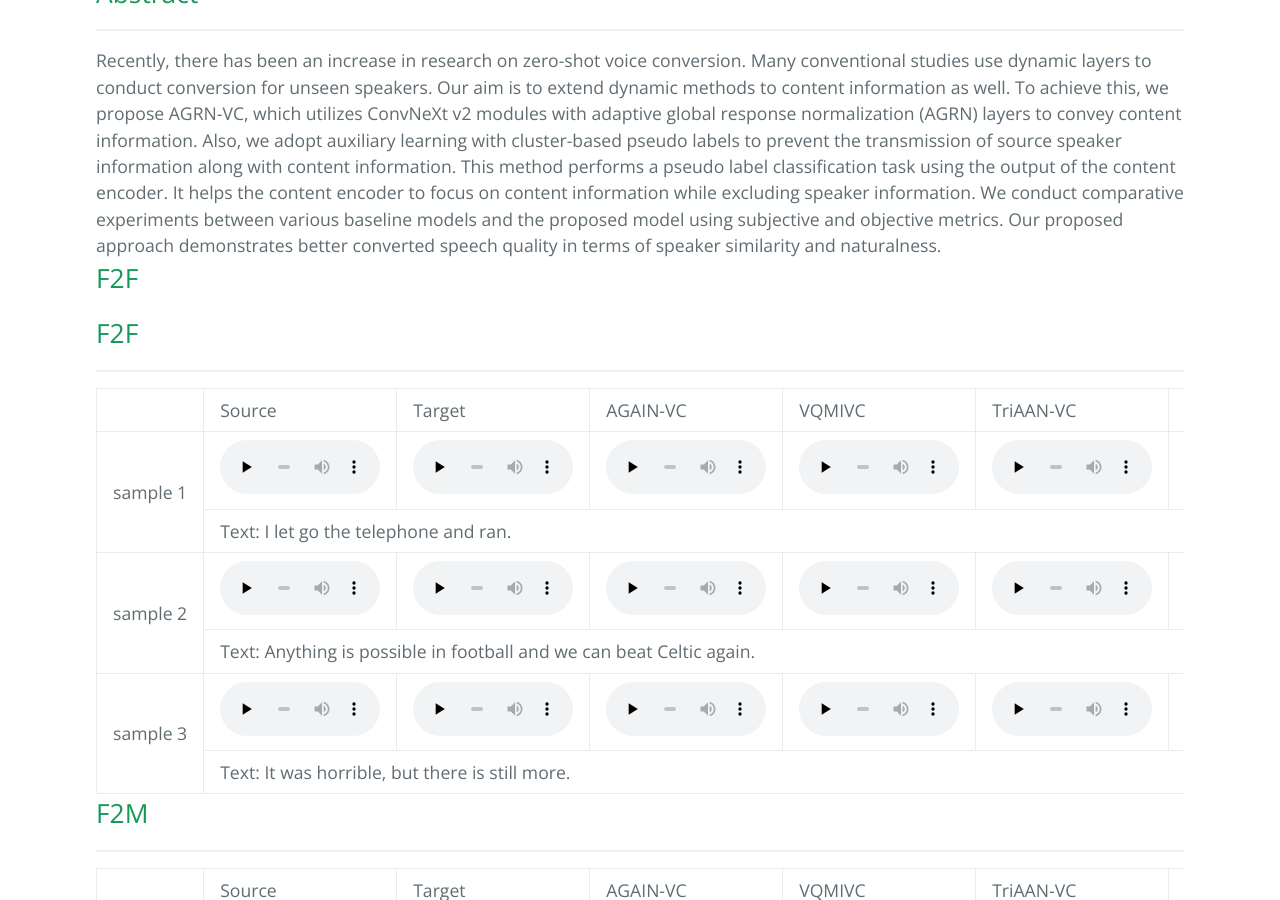
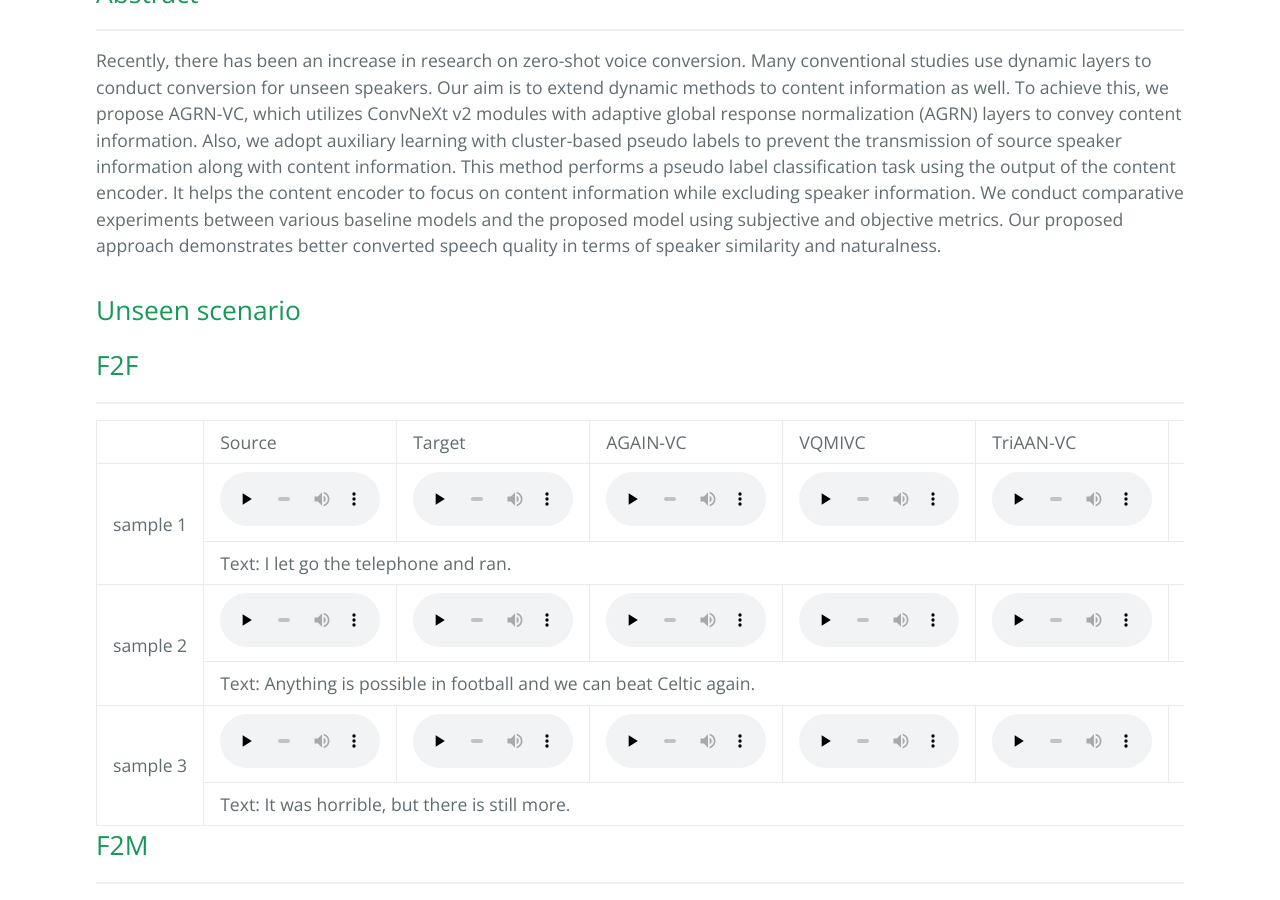
Before and after one commit to twiz0311/AGRN-VC, a Jekyll site: the page built from another-page.md, in a window 1280 px wide and 900 px high, scrolled down 520 px. Built offline with Jekyll 4.4.1, drawn with Linux system fonts in a browser that asks for light colours.

Commit message:
Update default.html

```diff
--- a/_layouts/default.html
+++ b/_layouts/default.html
@@ -33,9 +33,9 @@
             <a name="Abstract"><h2>Abstract</h2></a>
             <hr>
             <td>Recently, there has been an increase in research on zero-shot voice conversion. Many conventional studies use dynamic layers to conduct conversion for unseen speakers. Our aim is to extend dynamic methods to content information as well. To achieve this, we propose AGRN-VC, which utilizes ConvNeXt v2 modules with adaptive global response normalization (AGRN) layers to convey content information. Also, we adopt auxiliary learning with cluster-based pseudo labels to prevent the transmission of source speaker information along with content information. This method performs a pseudo label classification task using the output of the content encoder. It helps the content encoder to focus on content information while excluding speaker information. We conduct comparative experiments between various baseline models and the proposed model using subjective and objective metrics. Our proposed approach demonstrates better converted speech quality in terms of speaker similarity and naturalness.</td>
-
+            <h2></h2>
         <div>
-            <a name="Unseen scenario"><h2>F2F</h2></a>
+            <a name="Unseen scenario"><h2>Unseen scenario</h2></a>
             <a name="F2F"><h2>F2F</h2></a>
             <hr>
             <table>
```
